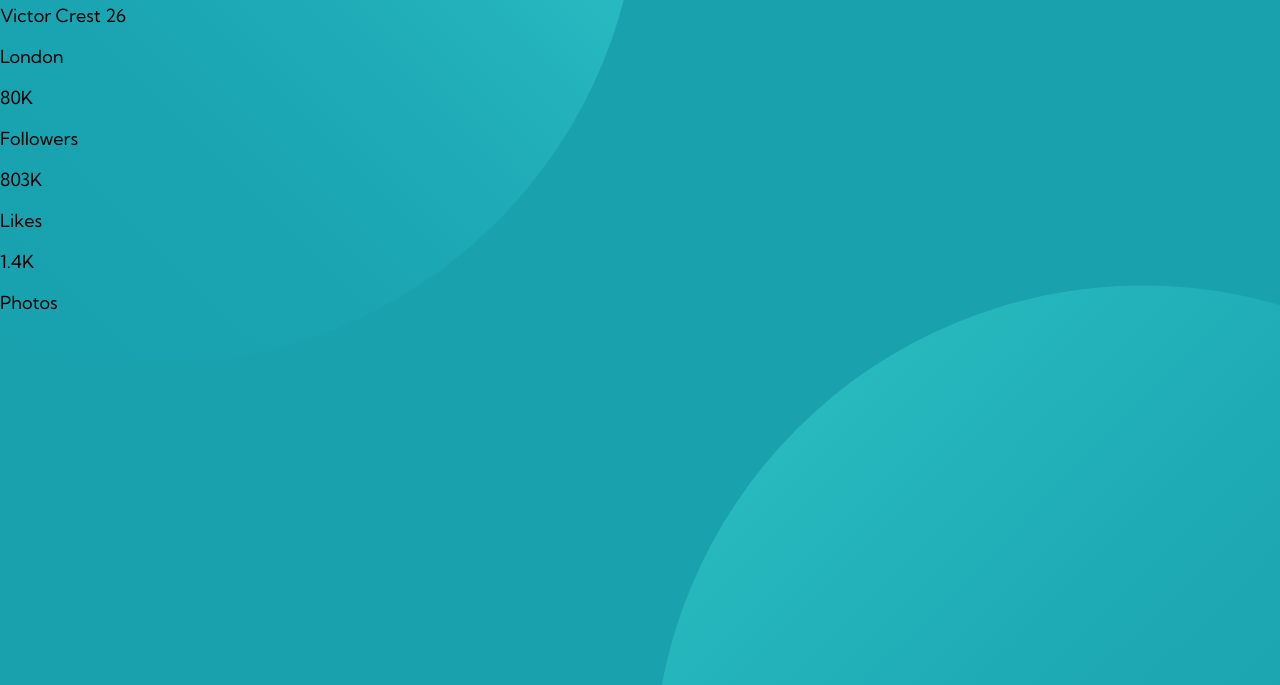
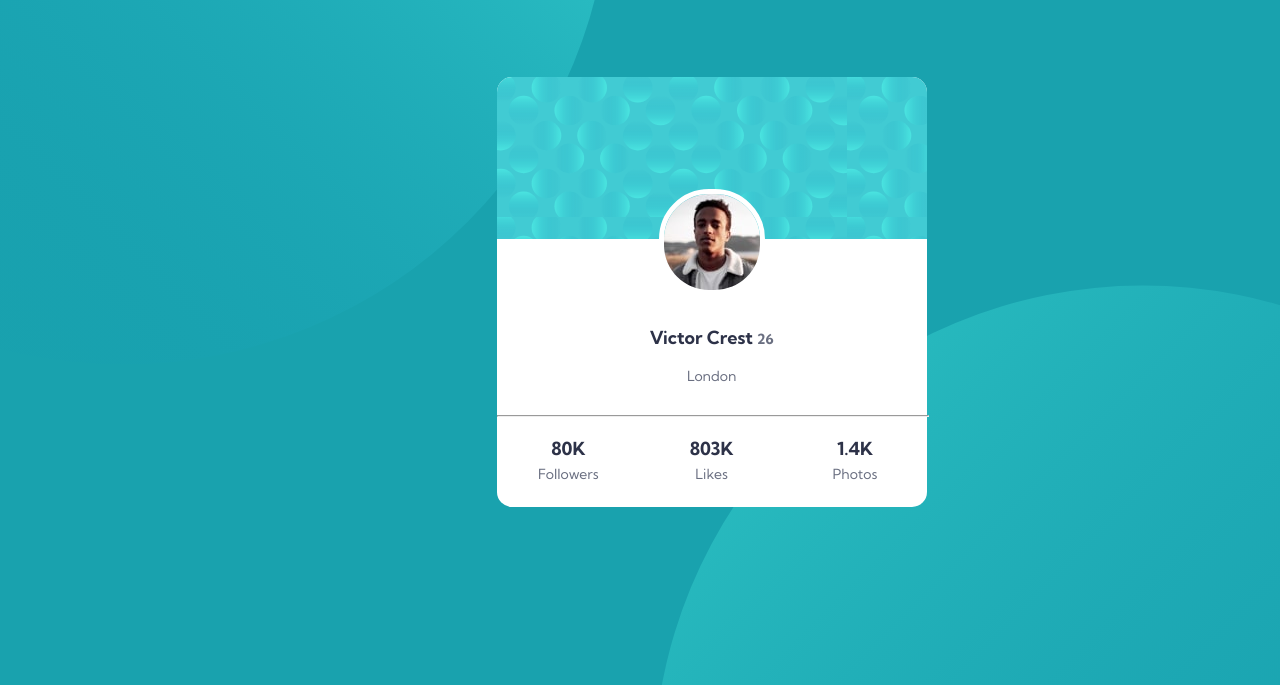
Before and after one commit to micca87/frontendMentorChallenge, a plain HTML site: page profile-card-component-main/index.html in a window 1280 px wide. Shown: the part 115-800 px from the top of the page. Drawn offline with Linux system fonts and the light colour scheme.

Commit message:
Add card styles

```diff
--- a/profile-card-component-main/index.html
+++ b/profile-card-component-main/index.html
@@ -20,22 +20,24 @@
 <body>
 <div class="background">
     <div class="card">
+      <div class="card__bg"></div>
       <div class="card__header">
           <img class="card__img" src="./images/image-victor.jpg"/>
           <p>Victor Crest <span>26</span></p>
 
           <span>London</span>
-        <div>
       </div>
+      <hr >
       <div class="card__social">
+        <div class="card__social--column">
           <p>80K</p>
           <span>Followers</span>
         </div>
-        <div>
+        <div class="card__social--column">
           <p>803K</p>
           <span>Likes</span>
         </div>
-        <div>
+        <div class="card__social--column">
           <p>1.4K</p>
           <span>Photos</span>
         </div>
--- a/profile-card-component-main/style.css
+++ b/profile-card-component-main/style.css
@@ -13,11 +13,73 @@ body{
     margin:0px;
 }
 
-
 .background{
-    background: right 50vw bottom 40vh no-repeat url(images/bg-pattern-top.svg),
+    position:relative;
+    background: right 52.3vw bottom 40vh no-repeat url(images/bg-pattern-top.svg),
                 51vw 50vh no-repeat url(images/bg-pattern-bottom.svg) var(--background);
      display:grid;
      grid-template-rows: 100vh;
      grid-template-columns: 50% 50%;
 }
+
+.card {
+    position: absolute;
+    background-color: white;
+    width: 430px;
+    height: 430px;
+    top:24%;
+    left:38.8%;
+    display:flex;
+    flex-direction: column;
+    align-items: center;
+    border-radius:15px;
+}
+.card__bg{
+    background: url("images/bg-pattern-card.svg");
+    height: 37.7%;
+    width:100%;
+    border-radius: 15px 15px 0 0;
+}
+.card__header{
+    height:38.8%;
+    display:flex;
+    flex-direction: column;
+    align-items: center;
+    position:relative;
+}
+
+.card__social {
+    display: flex;
+    flex-direction: row;
+    width:100%;
+    justify-content: space-around;
+}
+
+.card__social--column{
+    display: flex;
+    flex-direction: column;
+    align-items: center;
+    line-height: 0.5;
+    width:20%;
+}
+
+.card__img{
+    position:relative;
+    bottom: 30%;
+    border: solid white 5px;
+    border-radius: 50px;
+    margin-bottom: -30%;
+}
+hr{
+    color: var(--line);
+    width:100%;
+}
+p{
+    font-weight: 700;
+    color: var(--main);
+}
+
+span{
+    color: var(--secondary);
+    font-size: 14px;
+}
```
